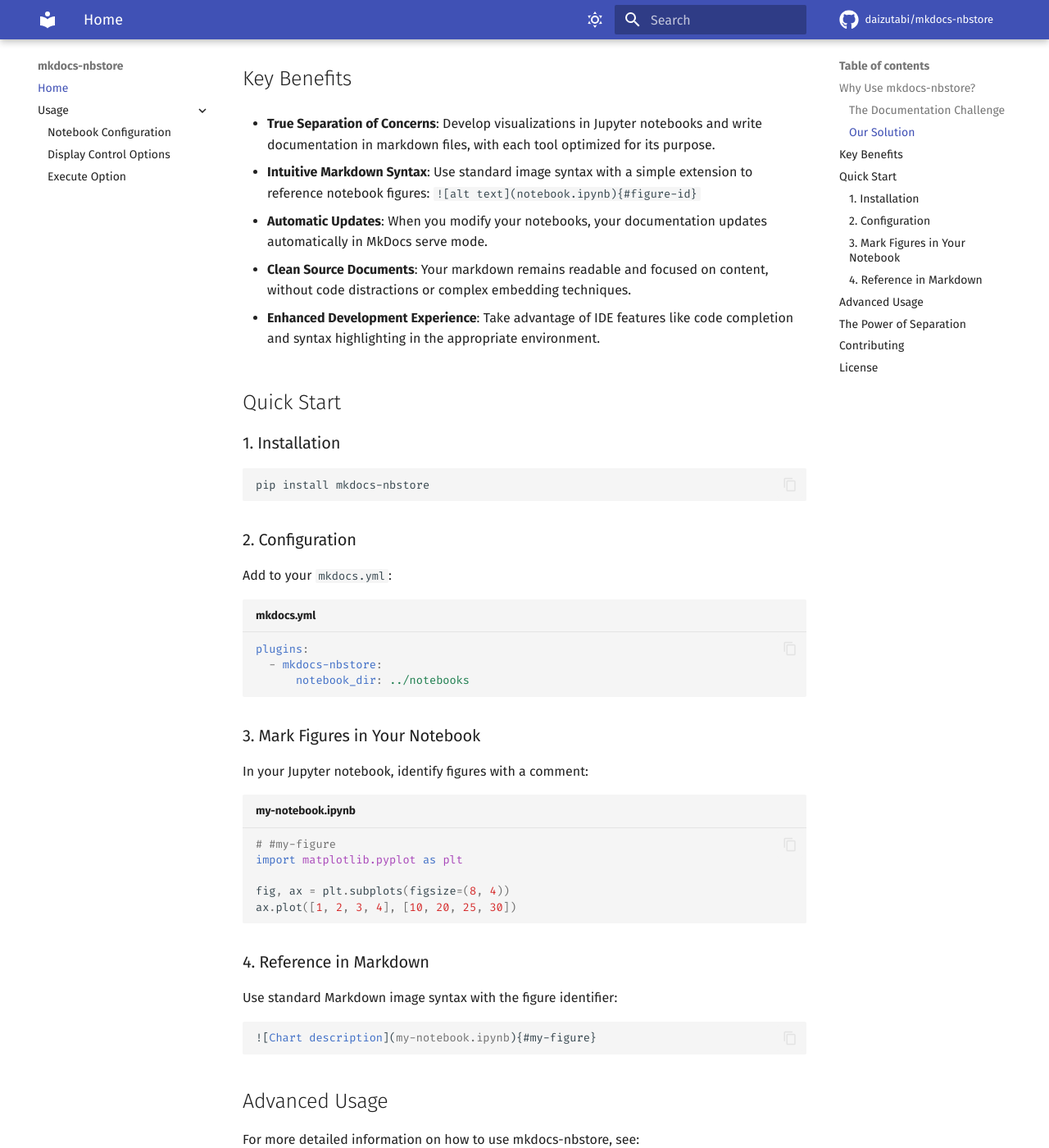
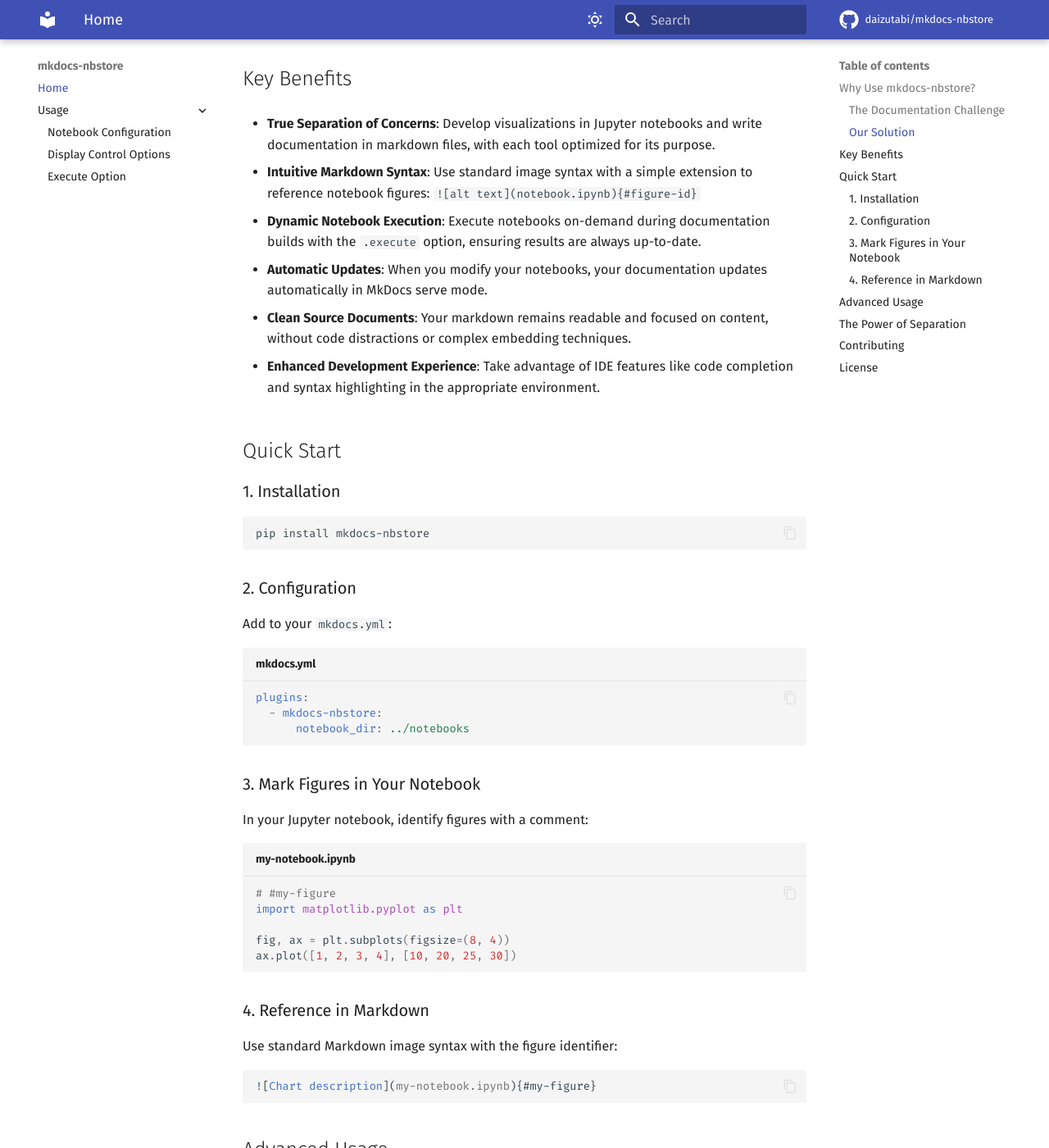
Before and after one commit to daizutabi/mkdocs-nbstore, an MkDocs documentation site: the page built from docs/index.md, in a window 1280 px wide and 1400 px high, scrolled down 717 px. Shown: the whole window at 82% size. Built offline with MkDocs 1.6.1 and Material for MkDocs 9.7.7, drawn with Linux system fonts in a browser that asks for light colours; comment, search, counter and statistics services are not loaded; some of the changed text lies outside the part shown.

Commit message:
Enhance documentation by adding dynamic notebook execution feature and updating navigation links for execute option

```diff
--- a/docs/index.md
+++ b/docs/index.md
@@ -33,6 +33,10 @@
 - **Intuitive Markdown Syntax**:
   Use standard image syntax with a simple extension to reference
   notebook figures: `![alt text](notebook.ipynb){#figure-id}`
+
+- **Dynamic Notebook Execution**:
+  Execute notebooks on-demand during documentation builds with the
+  `.execute` option, ensuring results are always up-to-date.
 
 - **Automatic Updates**:
   When you modify your notebooks, your documentation updates
@@ -89,7 +93,8 @@
 For more detailed information on how to use mkdocs-nbstore, see:
 
 - [Notebook Configuration](usage/notebook.md) - Setting up notebook directories
-- [Class Options](usage/class.md) - Control how notebook content is displayed
+- [Display Options](usage/class.md) - Control how notebook content is displayed
+- [Execute Option](usage/execute.md) - Run notebooks during documentation builds
 <!-- - [Workflow Tips](usage/workflow.md) - Best practices for documentation -->
 
 ## The Power of Separation
```
